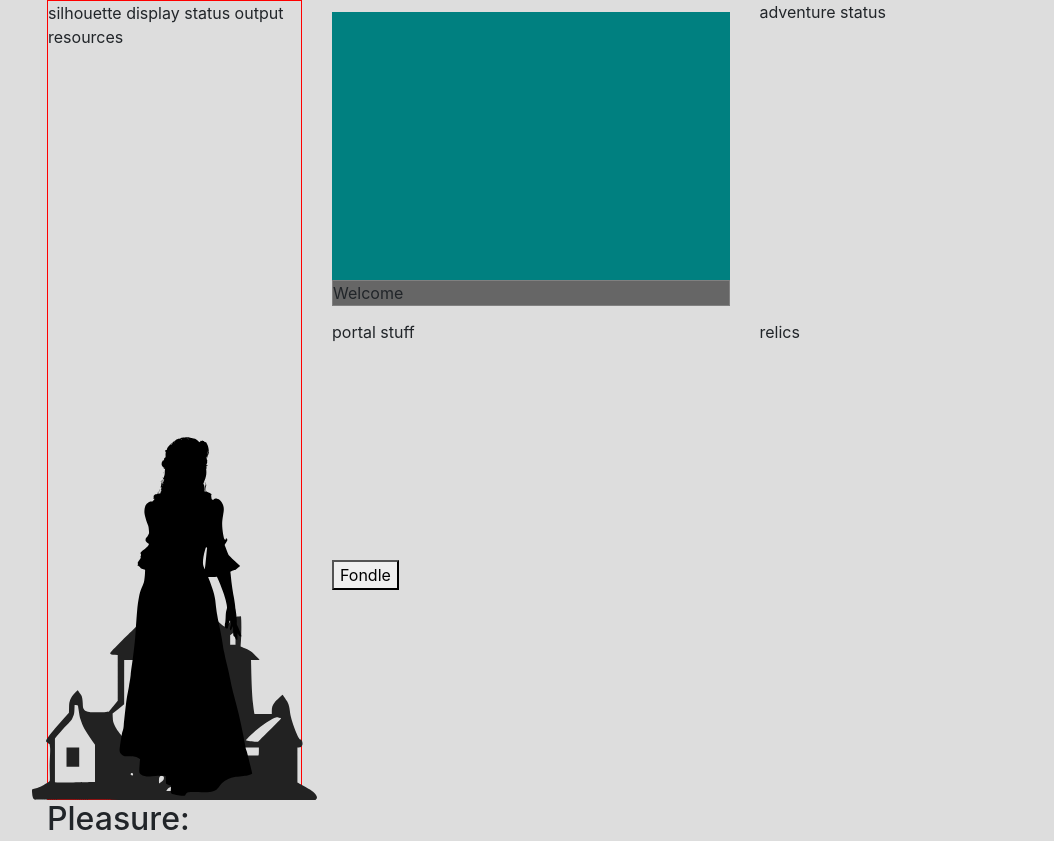
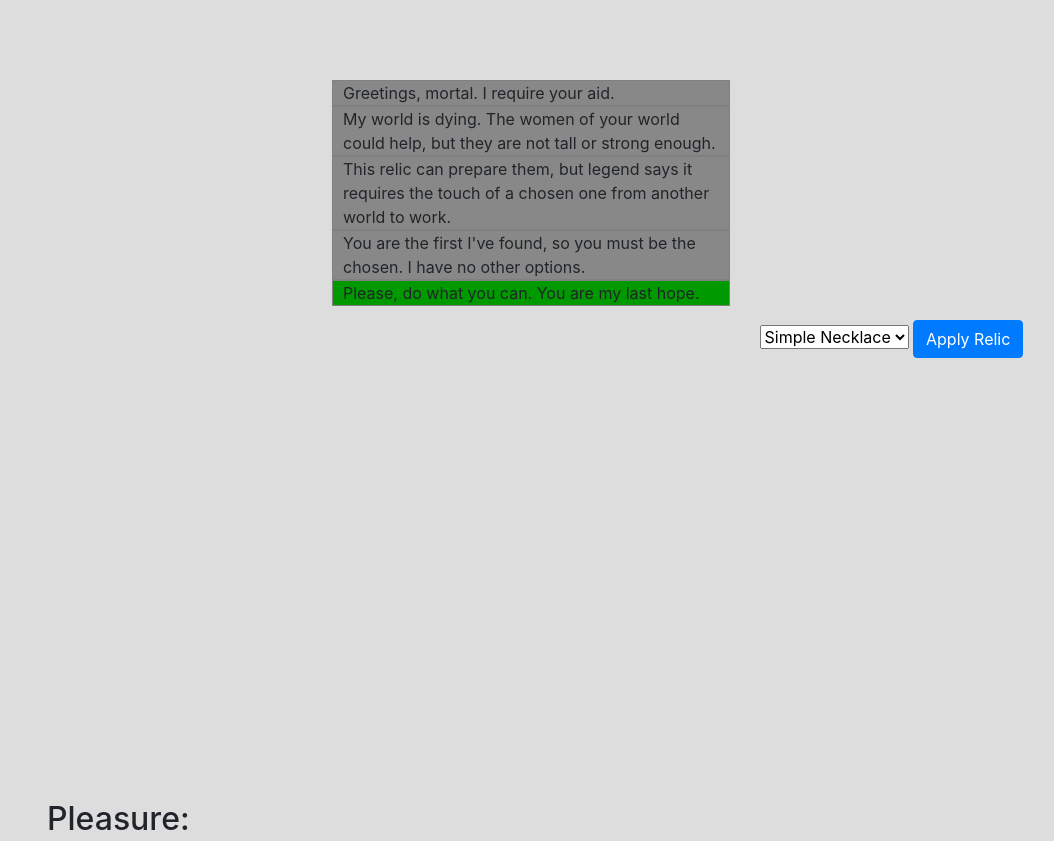
Before and after one commit to Thaewyn/g-incremental, a plain HTML site: page index.html in a window 1280 px wide. Shown: the top 841 px of the page, without its empty margins (38-1092 px from the left). Drawn offline with nearby package versions, Linux system fonts and the light colour scheme.

Commit message:
refinements, and the beginning of a tutorial process. Also getting a better idea for progression

```diff
--- a/index.html
+++ b/index.html
@@ -14,19 +14,23 @@
         <div class="row">
           <div class="col-sm-3 panel panel-full silhouette">
             <div class="statuscontent">
-              silhouette display
-              status output
               <div class="woman"></div>
               <!-- <object type="image/svg+xml" data="/assets/svg/woman/1448007.svg" class="woman">
                 Kiwi Logo? fallback image in CSS
               </object> -->
               <!-- <img src="assets/svg/woman/1939996.svg" alt="something?" class="woman" /> -->
-              <div class="background"></div>
+              <div class="background house2"></div>
               <div class="progressbar" data-progress="30%">
                 <div class="fill"></div>
               </div>
-              <div class="resources">
-                resources
+              <div class="statsPanel">
+                <ul class="girlstats">
+                  <li class="height">Height: <span class="num"></span></li>
+                  <li class="bust">Bust: <span class="num"></span></li>
+                  <li class="waist">Waist: <span class="num"></span></li>
+                  <li class="hips">Hips: <span class="num"></span></li>
+                  <li class="weight">Weight: <span class="num"></span></li>
+                </ul>
               </div>
             </div>
           </div>
@@ -34,7 +38,7 @@
             <div class="row">
               <div class="col-sm-6 panel panel-40 statuslog">
                 <div class="display d-flex flex-column-reverse">
-                  <div class="item">Welcome</div>
+                  <!-- <div class="item">Welcome</div> -->
                 </div>
               </div>
               <div class="col-sm-6 panel panel-40 adventurestatus">
@@ -51,13 +55,20 @@
                 <div class="row">
                   <div class="col-sm-12 panel panel-30 maincontrols">
                     <div class="controlpanel">
-                      <button id="fondlebtn">Fondle</button>
+                      <button id="fondlebtn" class="btn btn-secondary">Massage</button>
                     </div>
                   </div>
                 </div>
               </div>
               <div class="col-sm-6 panel panel-60 relics">
-                relics
+                <div class="content">
+                  <select id="relicPick">
+                    <option value="necklace">
+                      Simple Necklace
+                    </option>
+                  </select>
+                  <button class="btn btn-primary" id="relicBtn">Apply Relic</button>
+                </div>
               </div>
             </div>
           </div>
--- a/main.css
+++ b/main.css
@@ -2,11 +2,13 @@ body {
   background-color: #ddd;
 }
 
-/*.panel {
-  padding: 5px;
+.panel {
+  /* padding: 5px;
   border: 1px solid black;
-  border-radius: 10px;
-}*/
+  border-radius: 10px; */
+  opacity:0;
+  transition: opacity 500ms;
+}
 
 .panel-full {
   height: 100vh;
@@ -24,43 +26,55 @@ body {
   height: 30vh;
 }
 
+.panel.statuslog {
+  opacity: 1  ;
+}
 .statuslog > .display {
   width:100%;
   height:92%;
   margin:3% 0;
-  background-color:teal;
+  /* background-color:teal; */
   overflow-y:scroll;
 }
 
 .statuslog > .display > .item {
   border:1px solid grey;
-  background-color:#666;
-  transition: all 2s linear 1s;
+  background-color:#888;
+  transition: background-color 1s linear 50ms;
+  padding: 0 10px;
 }
 
 .statuslog > .display > .item.new {
-  background-color:#0f0;
+  background-color:#009900;
+}
+
+.silhouette {
+  /* background-color: orange; */
+  border-radius: 10px;
 }
 
 .statuscontent {
-  border:1px solid red;
+  /* border:1px solid red; */
   height:100%;
 }
 
 .statuscontent .progressbar {
   position: absolute;
   bottom:0;
-  right: 0;
+  right: -10px;
   height:100%;
   width: 20px;
-  border-radius:2px;
+  border-radius:5px;
+  overflow: hidden;
+  z-index:8;
 }
 .statuscontent .progressbar > .fill {
   width:100%;
-  height: 30%;
+  height: 1%;
   position:absolute;
   bottom: 0;
   background-color: green;
+  transition: height linear 100ms;
 }
 
 /*.statuscontent::after {
@@ -76,24 +90,45 @@ body {
   background: url('assets/svg/woman/1443139.svg');
   position:absolute;
   width:100%;
-  height:50%;
-  bottom:0;
+  height:100%;
+  bottom:10px;
   left:0;
-  background-size: 100%;
+  background-size: 100px;
   background-repeat: no-repeat;
-  background-position: bottom;
+  background-position-y: bottom;
+  background-position-x: center;
   z-index:10;
+  transition: background-size 500ms ease-in;
 }
 
 .statuscontent .background {
   background: url('assets/svg/background/house2.svg');
   position:absolute;
   width:100%;
-  height:50%;
-  bottom:0;
+  height:100%;
+  bottom:10px;
   right:0;
-  background-size: 100%;
+  background-size: 100px;
   background-repeat: no-repeat;
-  background-position: bottom;
+  background-position-y: bottom;
+  background-position-x: center;
+  opacity: 50%;
   z-index:5;
 }
+
+.statuscontent .background.house2 {
+  background-size: 475px;
+  background-position-x: center;
+}
+
+.statuscontent .statsPanel {
+  /* background-color: blue; */
+  border: 1px solid #333;
+  border-radius: 10px;
+  margin: 10px 0;
+  padding: 10px;
+}
+
+.girlstats {
+  margin-bottom: 0;
+}
--- a/main.js
+++ b/main.js
@@ -7,9 +7,11 @@ let adventurePanel = $(".adventurestatus");
 let portalPanel = $(".portaldetails");
 let controlPanel = $(".maincontrols");
 let relicPanel = $(".relics");
+let silhouette = $(".statuscontent .woman");
+let relicSelect = $(".relicPick")
 
 let growthStats = { //change per growth
-  height: 10,
+  height: 300, //30cm, for testing
   bust: 2,
   waist: 0,
   hips: 1,
@@ -46,6 +48,14 @@ $('#buy-vibe').on('click', function() {
   $('#buy-vibe .count').text(pleasureTools.vibrator);
 })
 
+let growthCount = 0;
+let firstGrowthScript = [
+  "Mmmm... that feels so good!",
+  "Wait, what is happening?",
+  "Oh that feels nice...",
+  "My clothes! Am I... growing!?!",
+  "NNNgh. Getting too big! How are you doing this?!"
+]
 function applyGrowth() {
   //we got a pleasure level, apply growth to our girl.
   //dumb loop version.
@@ -62,13 +72,33 @@ function applyGrowth() {
   let newhips = (growthStats.height * 0.5) + growthStats.hips;
   girlStats.hips += newhips;
   calcWeight();
+  //addItemToLog("Growth level up!");
+  updateSilhouette();
+  if(growthCount == 0) {
+    addItemToLog("Oh wow! She seemed to really enjoy that. And I saw her get taller too!");
+  }
+  if (growthCount < firstGrowthScript.length) {
+    addItemToLog(firstGrowthScript[growthCount], "girl");
+    growthCount++;
+    if (growthCount >= firstGrowthScript.length) {
+      //out of script, trigger something else?
+    }
+  }
+}
+function updateSilhouette() {
+  //take the new numbers, update image height
+  // 100px = 1500mm / 1.5 meters = 1px = 15mm
+  let newPixelHeight = Math.floor(girlStats.height / 15);
+  console.log(silhouette);
+  console.log(silhouette.css("height"))
+  silhouette.css("background-size", newPixelHeight+"px");
 }
 
 function calcWeight() {
   //given BMI and height, we can calculate weight.
   // BMI = weight in kg / height in meters squared
   // therefore weight = BMI * height in meters squared.
-  let weight = girlStats.bmi * (girlStats.height/1000) * (girlStats.height/1000);
+  let weight = Math.round(girlStats.bmi * (girlStats.height/1000) * (girlStats.height/1000));
   girlStats.weight = weight;
   return weight;
 }
@@ -116,9 +146,57 @@ window.setInterval(function () {
     pleasureLevel++;
     $('.pleasureactual').text(pleasureLevel);
     currentPleasure = 0;
-    pleasureThreshold += 10;//(pleasureLevel * 10);
+    pleasureThreshold += 5;//(pleasureLevel * 10);
     applyGrowth();
   }
 
   updateDisplay(pleasureRate);
 }, 10);
+
+
+let prologueSpeech = [
+  "Greetings, mortal. I require your aid.",
+  "My world is dying. The women of your world could help, but they are not tall or strong enough.",
+  "This relic can prepare them, but legend says it requires the touch of a chosen one from another world to work.",
+  "You are the first I've found, so you must be the chosen. I have no other options.",
+  "Please, do what you can. You are my last hope."
+];
+let prologueStep = 0;
+let prologue = setInterval(() => {
+  addItemToLog(prologueSpeech[prologueStep], "goddess");
+  prologueStep++;
+  if(prologueStep >= prologueSpeech.length) {
+    // addItemToLog("Well, let's see what this thing can do...");
+    addRelic("necklace");
+    relicPanel.css("opacity",1);
+    clearInterval(prologue);
+  }
+}, 100); //TODO: set up to 3000ms for final. This basically 'skips' the prologue.
+
+let relicList = {
+  necklace: {
+    html: '<option value="necklace">Simple Necklace</option>'
+  }
+}
+function addRelic(relic) {
+  if(relicList[relic]) {
+    relicSelect.append(relicList[relic].html);
+  }
+}
+let firstRelic = false;
+function applyRelic(e) {
+  e.preventDefault();
+  let which = $("#relicPick").val();
+  console.log(which);
+  if (!firstRelic) {
+    firstRelic = true;
+    silhouettePanel.css("opacity",1);
+    addItemToLog("Let's give the necklace to a coworker as a gift...");
+    setTimeout(() => {
+      addItemToLog("Nothing is happening. Wait, the goddess said something about 'touch'? Maybe I can offer her a massage.");
+      controlPanel.css("opacity",1);
+    }, 3000)
+  }
+}
+
+$("#relicBtn").on("click", applyRelic);
```
